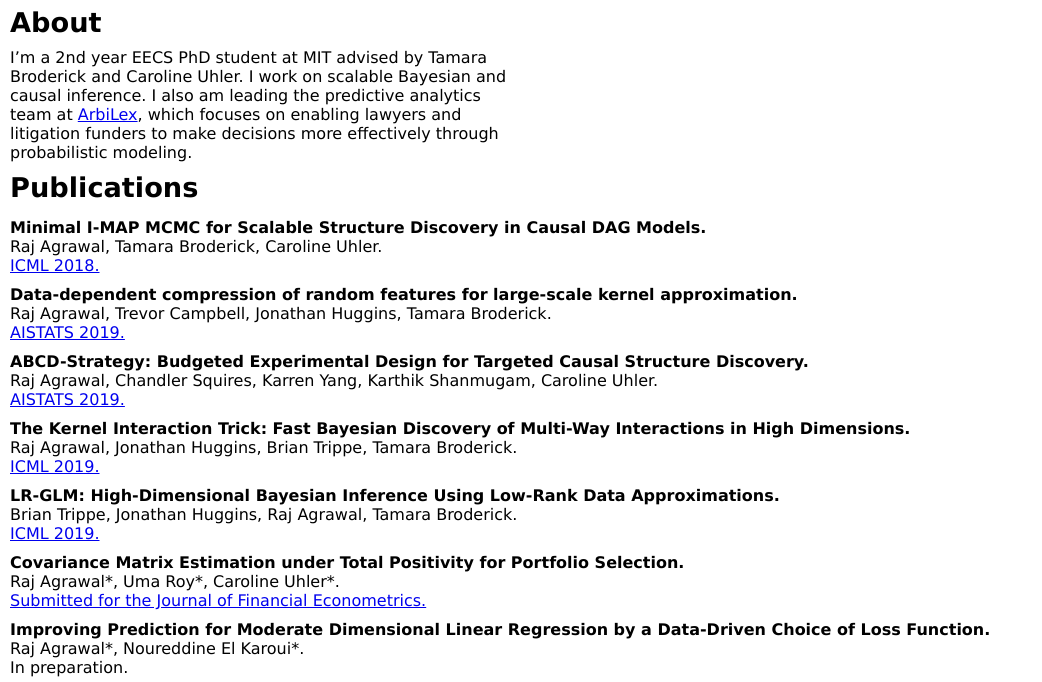
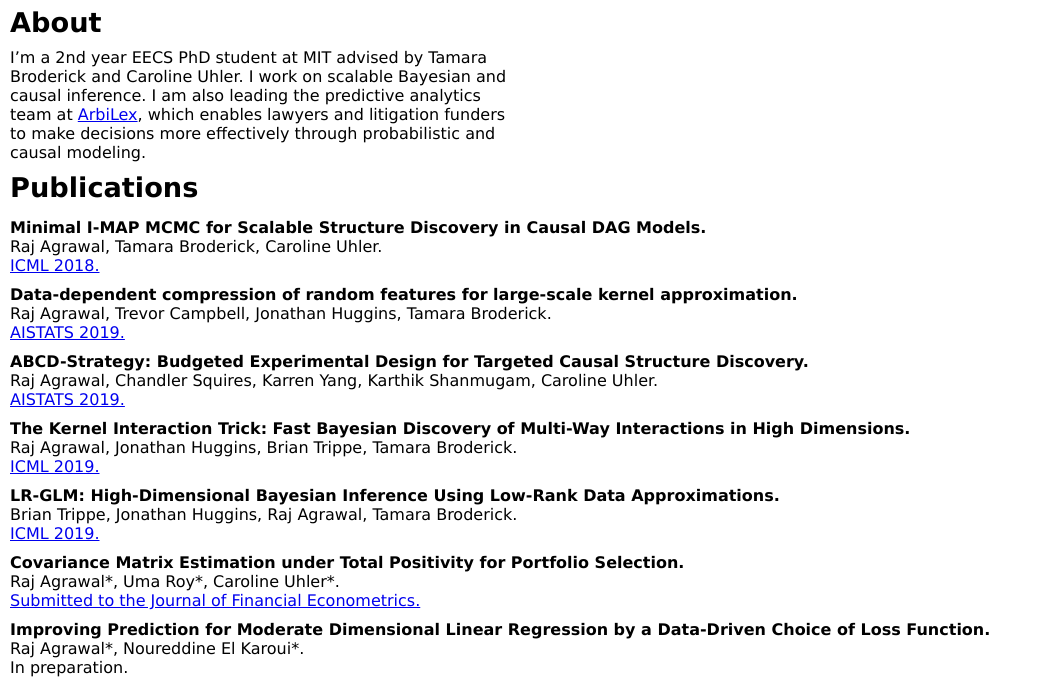
Before and after one commit to agrawalraj/agrawalraj.github.io, a plain HTML site: page index.html in a window 1280 px wide. Shown: the part 159-841 px from the top of the page, without its empty margins (0-1042 px from the left). Drawn offline with Linux system fonts and the light colour scheme.

Commit message:
fized type'

```diff
--- a/index.html
+++ b/index.html
@@ -25,7 +25,7 @@
   <div id="content">
     <div class="content_block">
       <h1>About</h1>
-      <p>I’m a 2nd year EECS PhD student at MIT advised by Tamara Broderick and Caroline Uhler. I work on scalable Bayesian and causal inference. I also am leading the predictive analytics team at <a href="https://www.arbilex.co/welcome"> ArbiLex</a>, which focuses on enabling lawyers and litigation funders to make decisions more effectively through probabilistic modeling.
+      <p>I’m a 2nd year EECS PhD student at MIT advised by Tamara Broderick and Caroline Uhler. I work on scalable Bayesian and causal inference. I am also leading the predictive analytics team at <a href="https://www.arbilex.co/welcome"> ArbiLex</a>, which enables lawyers and litigation funders to make decisions more effectively through probabilistic and causal modeling.
 	</p>
     </div>
 
@@ -64,7 +64,7 @@
          <ul class="pub_list">
           <li><b> Covariance Matrix Estimation under Total Positivity for Portfolio Selection.</b><br>
               Raj Agrawal*, Uma Roy*, Caroline Uhler*.<br>
-              <a href="https://arxiv.org/pdf/1909.04222.pdf"> Submitted for the Journal of Financial Econometrics.</a>
+              <a href="https://arxiv.org/pdf/1909.04222.pdf"> Submitted to the Journal of Financial Econometrics.</a>
         </ul>
         </ul>
          <ul class="pub_list">
```
